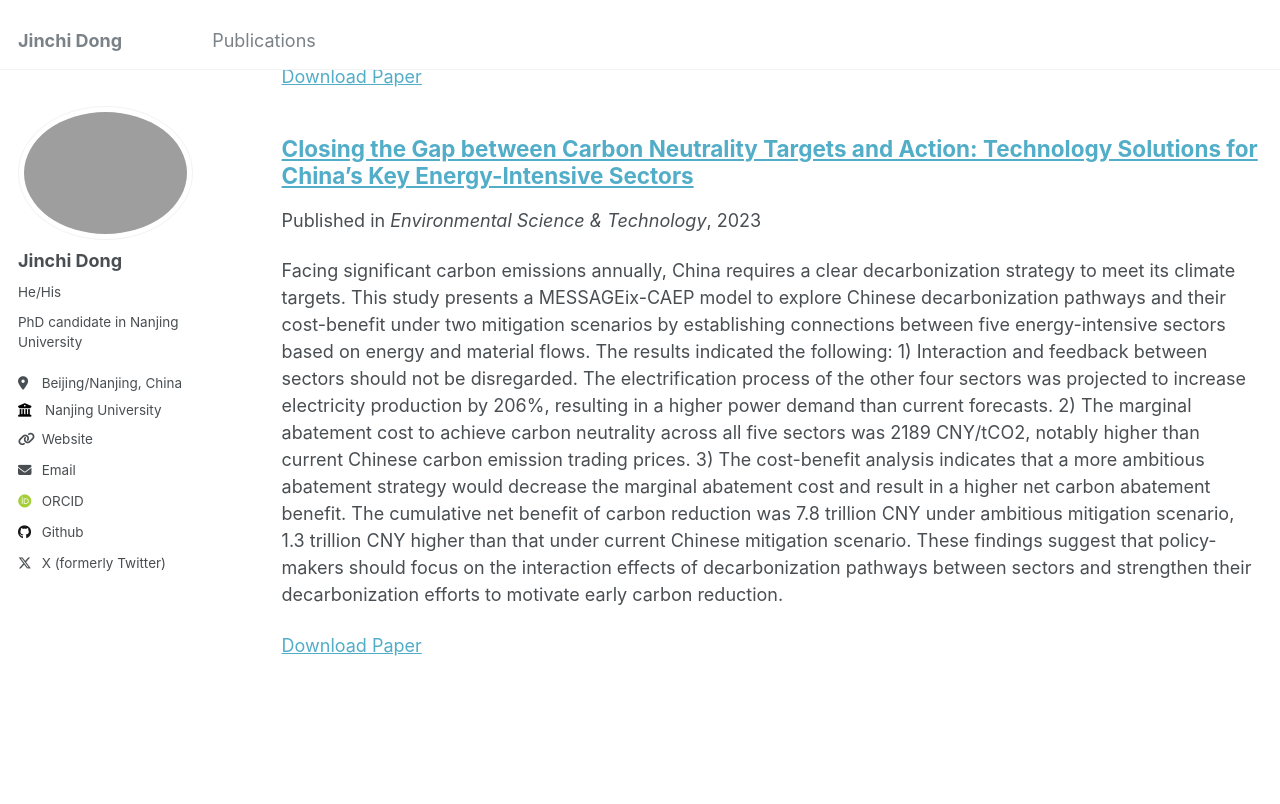
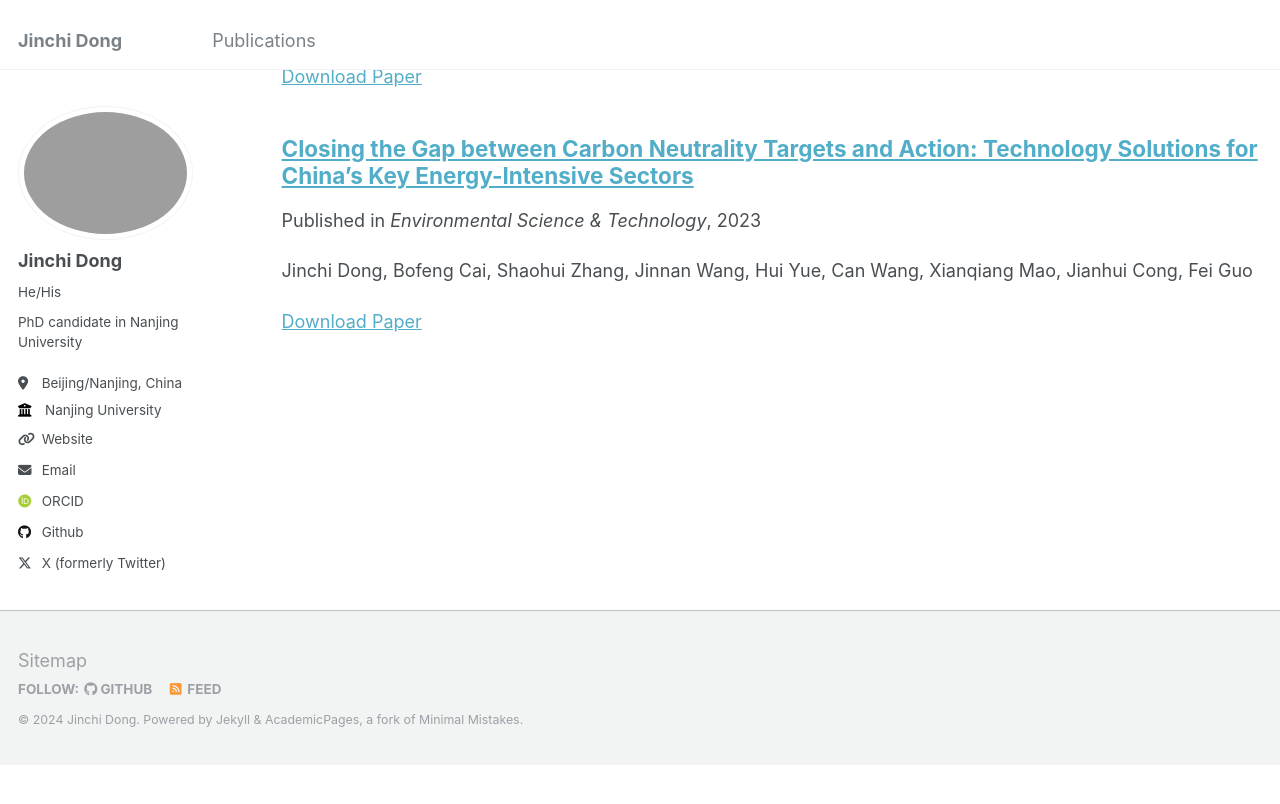
Before and after one commit to dongjinchi/dongjinchi, a Jekyll site: the page built from _pages/publications.html, in a window 1280 px wide and 900 px high, scrolled down 470 px. Shown: the top 804 px of the window. Built offline with Jekyll 4.4.1, drawn with Linux system fonts in a browser that asks for light colours; some web fonts are replaced; a file with an impossible date is left out; after the commit the page ends 1236 px from its top, so only the background shows below that.

Commit message:
Update 2023-paper-1.md

```diff
--- a/_publications/2023-paper-1.md
+++ b/_publications/2023-paper-1.md
@@ -3,7 +3,7 @@ title: "Closing the Gap between Carbon Neutrality Targets and Action: Technology
 collection: publications
 category: manuscripts
 permalink: /publication/2023-paper-1
-excerpt: #'This paper is about the number 1. The number 2 is left for future work.'
+excerpt: 'Jinchi Dong, Bofeng Cai, Shaohui Zhang, Jinnan Wang, Hui Yue, Can Wang, Xianqiang Mao, Jianhui Cong, Fei Guo'
 date: 2023-03-09
 venue: 'Environmental Science & Technology'
 slidesurl: #'http://academicpages.github.io/files/slides1.pdf'
```
